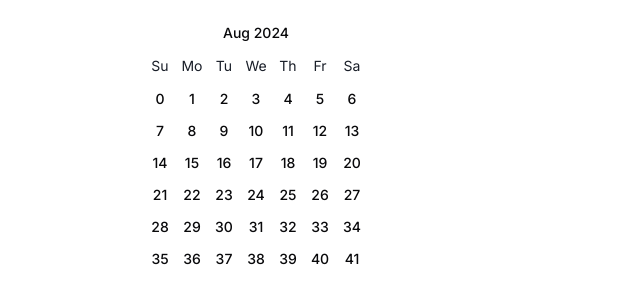
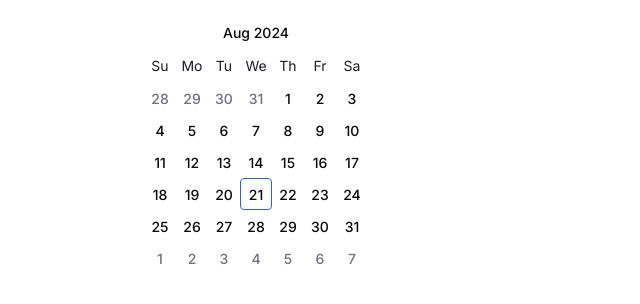
Before and after one commit to Akhil017/date-range-picker, a React (Vite) app: page / in a window 1280 px wide. Shown: the top 304 px of the page, without its empty margins (0-640 px from the left). Built offline with nearby package versions, Linux system fonts and the light colour scheme.

Commit message:
basic calendar done

```diff
--- a/src/components/calendar/calendar-days/calendar-days.scss
+++ b/src/components/calendar/calendar-days/calendar-days.scss
@@ -12,11 +12,21 @@
     justify-content: center;
     height: 32px;
     width: 2rem;
+    color: v.$muted-foreground;
     cursor: pointer;
 
     &:hover {
       background-color: v.$secondary;
       border-radius: 0.25rem;
     }
+
+    &-selected {
+      border-radius: 0.25rem;
+      border: 1px solid v.$primary;
+    }
+
+    &-current-month {
+      color: v.$foreground;
+    }
   }
 }
--- a/src/components/calendar/calendar-days/index.tsx
+++ b/src/components/calendar/calendar-days/index.tsx
@@ -1,10 +1,57 @@
 import "./calendar-days.scss";
 
-export default function CalendarDays() {
+type CalendarDaysProps = {
+  currentDay: Date;
+};
+
+export default function CalendarDays({ currentDay }: CalendarDaysProps) {
+  // get the first day of the month
+  const firstDateOfTheMonth = new Date(
+    currentDay.getFullYear(),
+    currentDay.getMonth(),
+    1
+  );
+  const firstDayOfTheMonth = firstDateOfTheMonth.getDay();
+  console.log({ firstDayOfTheMonth });
+
+  const calendarDays = [];
+
+  for (let day = 0; day < 42; day++) {
+    if (day === 0 && firstDayOfTheMonth === 0) {
+      firstDateOfTheMonth.setDate(firstDateOfTheMonth.getDate());
+    } else if (day === 0) {
+      firstDateOfTheMonth.setDate(
+        firstDateOfTheMonth.getDate() - firstDayOfTheMonth
+      );
+    } else {
+      firstDateOfTheMonth.setDate(firstDateOfTheMonth.getDate() + 1);
+    }
+
+    calendarDays.push({
+      id: firstDateOfTheMonth.toDateString(),
+      isCurrentMonth: firstDateOfTheMonth.getMonth() === currentDay.getMonth(),
+      isSelected:
+        firstDateOfTheMonth.toDateString() === currentDay.toDateString(),
+      date: new Date(firstDateOfTheMonth),
+      isWeekend:
+        firstDateOfTheMonth.getDay() === 0 ||
+        firstDateOfTheMonth.getDay() === 6,
+
+      label: firstDateOfTheMonth.getDate(),
+    });
+  }
+
   return (
     <div className="calendar-days">
-      {[...Array(42).keys()].map((i) => (
-        <div className="calendar-day">{i}</div>
+      {calendarDays.map(({ id, isSelected, label, isCurrentMonth }) => (
+        <div
+          key={id}
+          className={`calendar-day ${isSelected && "calendar-day-selected"} ${
+            isCurrentMonth && "calendar-day-current-month"
+          }`}
+        >
+          {label}
+        </div>
       ))}
     </div>
   );
--- a/src/components/calendar/index.tsx
+++ b/src/components/calendar/index.tsx
@@ -1,3 +1,4 @@
+import { useState } from "react";
 import CalendarDays from "./calendar-days";
 import "./calendar.scss";
 
@@ -18,6 +19,8 @@ const MONTHS = [
 ];
 
 export default function Calendar() {
+  const [currentDay] = useState(new Date());
+
   return (
     <div className="calendar">
       <div className="calendar-header">Aug 2024</div>
@@ -30,7 +33,7 @@ export default function Calendar() {
           ))}
         </div>
         <div className="calendar-table-body">
-          <CalendarDays />
+          <CalendarDays currentDay={currentDay} />
         </div>
       </div>
     </div>
```
